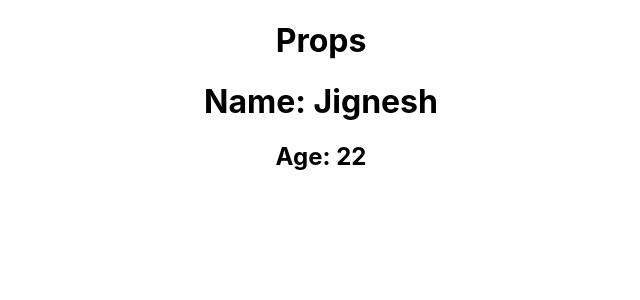
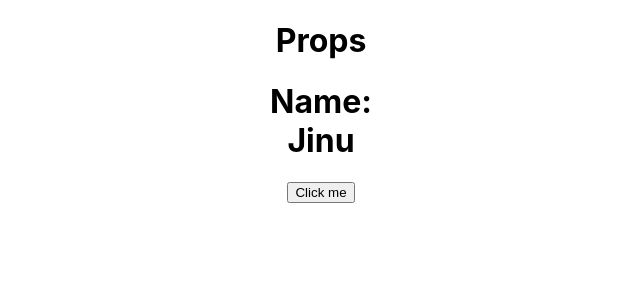
Before and after one commit to jigneshgit935/Learn_react_basic_to_advance, a React (Create React App) app: page / in a window 1280 px wide. Shown: the top 300 px of the page, without its empty margins (319-959 px from the left). Built offline with nearby package versions, Linux system fonts and the light colour scheme.

Commit message:
updated-props-in-using/state

```diff
--- a/src/App.js
+++ b/src/App.js
@@ -1,11 +1,41 @@
-import React from 'react';
+import React, { useState } from 'react';
 import './App.css';
 import UserCard from './UserCard';
 const App = () => {
+  const [name, setName] = useState('Jinu');
+
+  // const userData = [
+  //   {
+  //     name: 'jinu',
+  //     age: 22,
+  //     email: 'jinu@gmail.com',
+  //   },
+  //   {
+  //     name: 'Jignesh',
+  //     age: 12,
+  //     email: 'jignesh@gmail.com',
+  //   },
+  //   {
+  //     name: 'asur',
+  //     age: 54,
+  //     email: 'asur@gmail.com',
+  //   },
+  // ];
   return (
     <div className="App">
       <h1>Props</h1>
-      <UserCard name="Jignesh" age="22" />
+      <UserCard name={name} />
+
+      <button onClick={() => setName('jignesh sharma')}> Click me</button>
+
+      {/* {userData.map((user, index) => (
+        <UserCard
+          key={index}
+          name={user.name}
+          age={user.age}
+          email={user.email}
+        />
+      ))} */}
     </div>
   );
 };
--- a/src/UserCard.jsx
+++ b/src/UserCard.jsx
@@ -1,11 +1,20 @@
 import React from 'react';
 
 const UserCard = (props) => {
+  //   const { name, age, email } = props;
+
   console.log(props);
   return (
     <div>
-      <h1>Name: {props.name}</h1>
-      <h2>Age: {props.age}</h2>
+      <h1>
+        {' '}
+        Name: <br />
+        {props.name}
+      </h1>
+
+      {/* <h3>Name: {name}</h3>
+      <p>Age: {age}</p>
+      <p>Email: {email}</p> */}
     </div>
   );
 };
```
